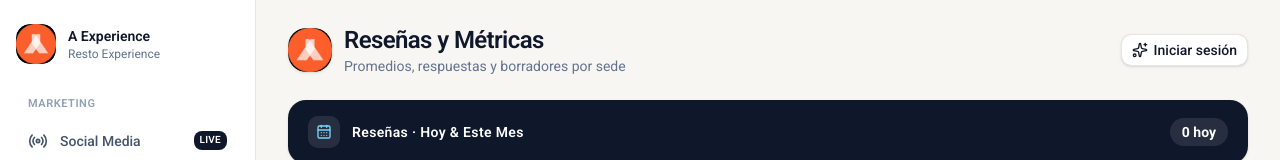
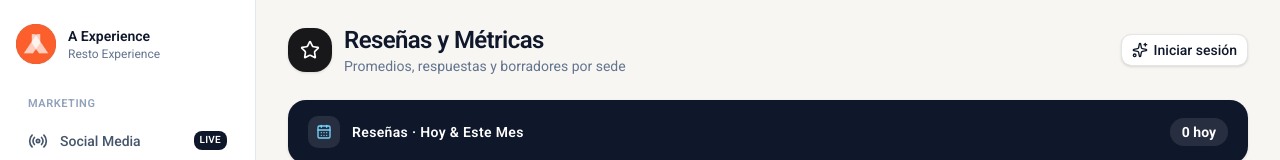
Before and after one commit to Leonani/resto-experience, a Next.js app: page / in a window 1280 px wide. Shown: the top 160 px of the page. Built offline with nearby package versions, Linux system fonts and the light colour scheme; no server answers; the database is empty.

Commit message:
feat: logo sin fondo (transparencia desde bordes) y estrella de Reviews en el titulo

```diff
--- a/components/Sidebar.tsx
+++ b/components/Sidebar.tsx
@@ -24,13 +24,12 @@ export function Sidebar({ restaurantName }: { restaurantName?: string }) {
       <div className="sticky top-0 flex h-screen w-64 flex-col border-r border-slate-200 bg-white px-4 py-6">
         {/* Identidad */}
         <div className="mb-8 flex items-center gap-3">
-          <span className="grid size-10 shrink-0 place-items-center overflow-hidden rounded-xl bg-slate-100">
+          <span className="grid size-10 shrink-0 place-items-center overflow-hidden rounded-xl">
             <Image
               src="/logo-resto.png"
               alt="Logo Resto Experience"
               width={40}
               height={40}
-              className="rounded-xl"
             />
           </span>
           <div className="min-w-0">
--- a/components/SiteHeader.tsx
+++ b/components/SiteHeader.tsx
@@ -1,7 +1,6 @@
 "use client";
 
-import { LogOut, Sparkles } from "lucide-react";
-import Image from "next/image";
+import { LogOut, Sparkles, Star } from "lucide-react";
 import { useState } from "react";
 
 import { useAuth } from "@/components/AuthGate";
@@ -29,14 +28,8 @@ export function SiteHeader() {
   return (
     <header className="flex flex-wrap items-center justify-between gap-4">
       <div className="flex items-center gap-3">
-        <span className="grid size-11 shrink-0 place-items-center overflow-hidden rounded-2xl bg-slate-100 shadow-sm">
-          <Image
-            src="/logo-resto.png"
-            alt="Logo Resto Experience"
-            width={44}
-            height={44}
-            className="rounded-2xl"
-          />
+        <span className="grid size-11 shrink-0 place-items-center rounded-2xl bg-zinc-900 text-white shadow-sm">
+          <Star className="size-5" aria-hidden="true" />
         </span>
         <div>
           <h1 className="text-xl font-semibold tracking-tight text-slate-900 sm:text-2xl">
```
Also changed, not shown: public/logo-resto.png.
